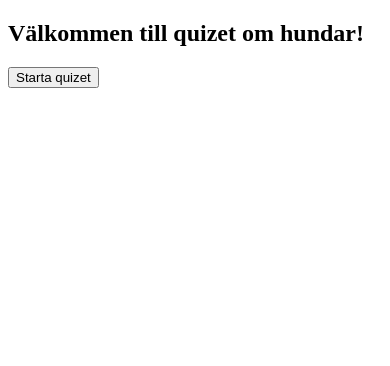
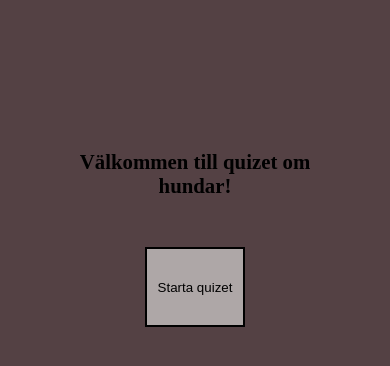
Before and after one commit to Sofilus/Git-inla-mning, a website built with Vite: page index.html in a window 390 px wide. Built offline with nearby package versions, Linux system fonts and the light colour scheme.

Commit message:
Mobile - Added style to firstpage

```diff
--- a/index.html
+++ b/index.html
@@ -8,9 +8,11 @@
   </head>
   <body>
     <main>
-      <section class="start-the-game">
+      <section class="firstpage">
         <h1>Välkommen till quizet om hundar!</h1>
-        <button>Starta quizet</button>
+        <div class="startbutton-container">
+          <button>Starta quizet</button>
+        </div>
       </section>
       <div class="questions"></div>
       <div class="right-or-wrong"></div>
--- /dev/null
+++ b/src/Style/_firstpage.scss
@@ -0,0 +1,34 @@
+*{
+    box-sizing: border-box;
+}
+
+body{
+    margin: 0;
+    background-color: rgb(84, 65, 68);
+
+    .firstpage{
+        h1{
+            width: 300px;
+            height: 80px;
+            font-size: 1.3rem;
+            margin-top: 150px;
+            margin-left: auto;
+            margin-right: auto;
+            text-align: center;
+        }
+
+        .startbutton-container{
+            width: 300px;
+            height: 100px;
+            margin: 0 auto;
+            text-align: center;
+
+            button{
+                width: 100px;
+                height: 80px;
+                border: black solid 2px;
+                background-color: rgb(174, 167, 167);
+            }
+        }
+    }
+}
--- a/src/Style/style.scss
+++ b/src/Style/style.scss
@@ -0,0 +1 @@
+@import 'firstpage.scss';
```
Also changed, not shown: src/Style/style.css, 1 other file.
